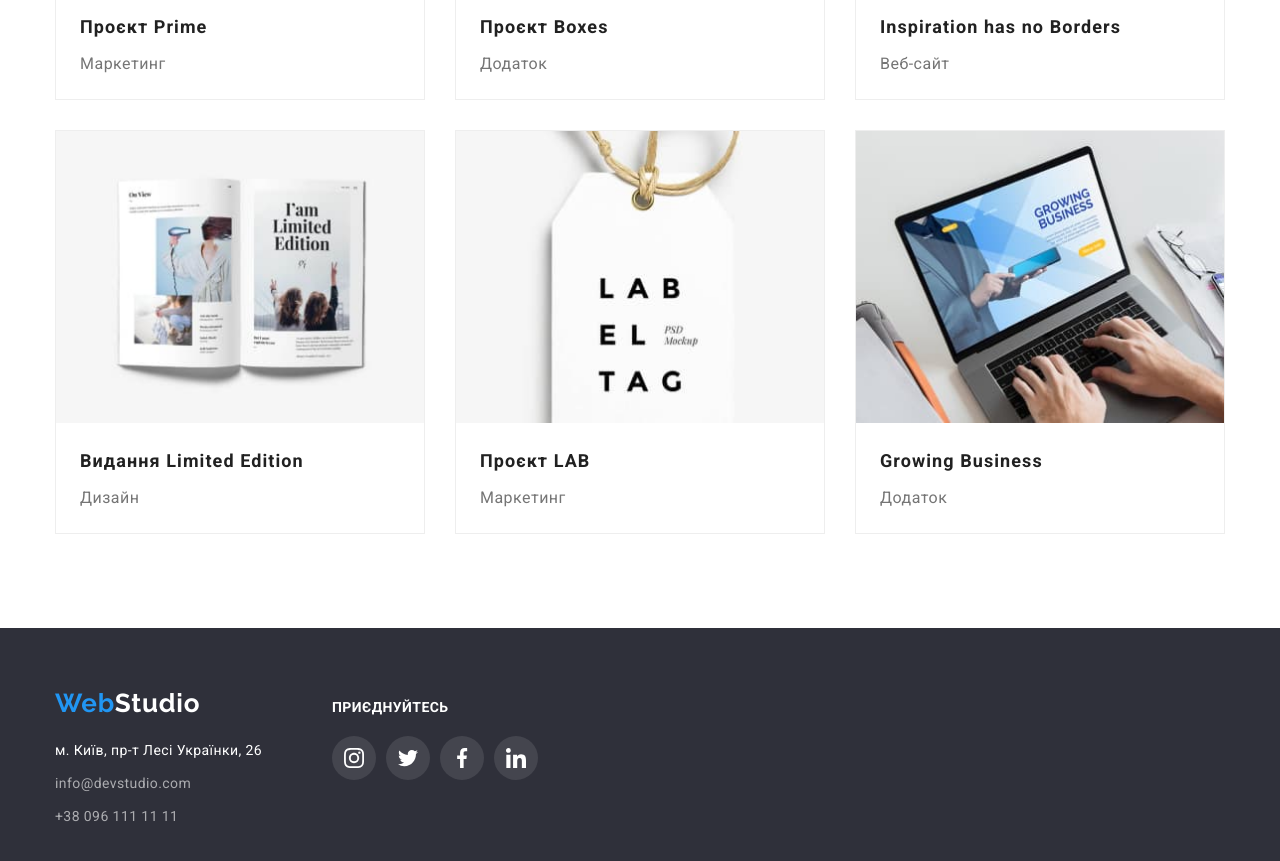
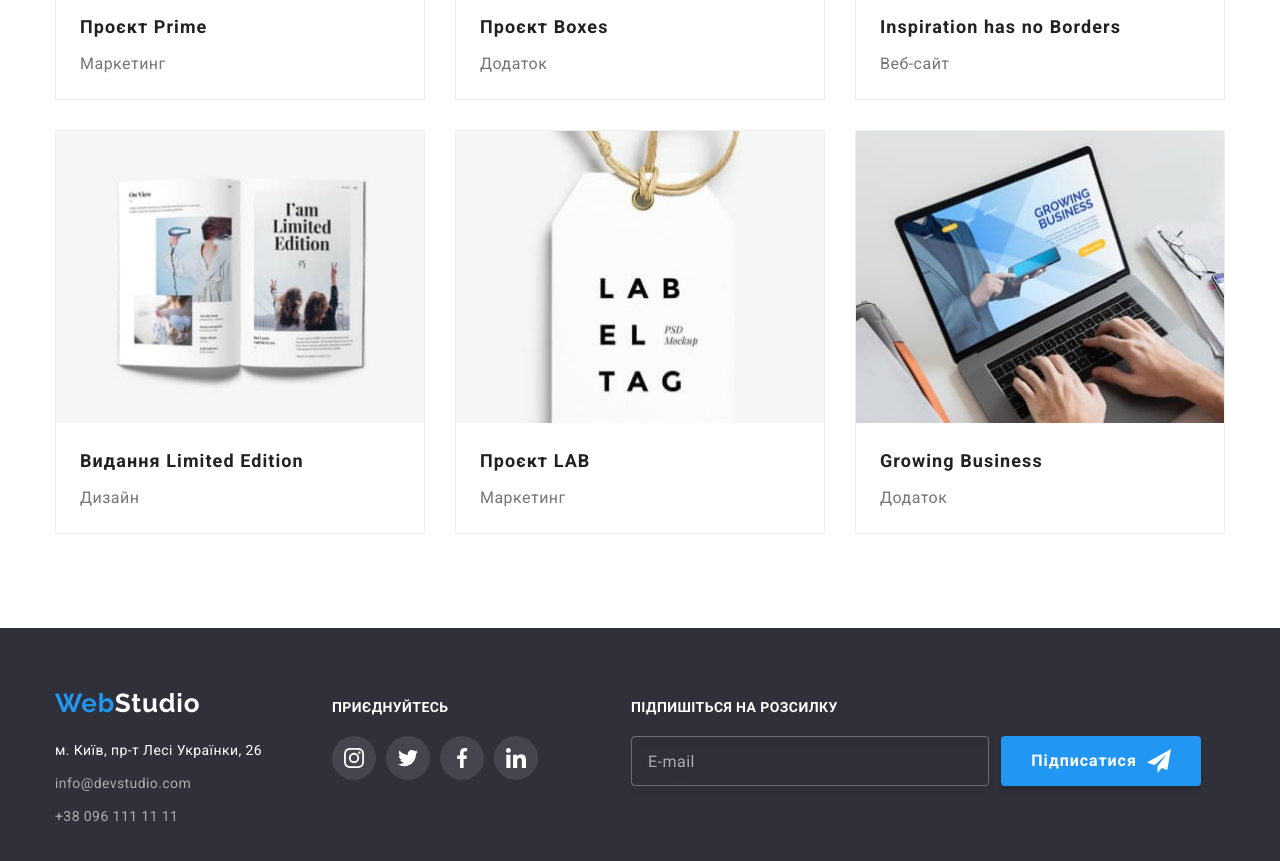
Before and after one commit to IG00RA/goit-markup-hw-07, a plain HTML site: page portfolio.html in a window 1280 px wide. Shown: the part 1001-1862 px from the top of the page. Drawn offline with nearby package versions, Linux system fonts and the light colour scheme.

Commit message:
add subscribe

```diff
--- a/css/styles.css
+++ b/css/styles.css
@@ -491,6 +491,58 @@ img {
   color: var(--bcgnd-color);
   margin-bottom: 20px;
 }
+.footer-social {
+  margin-right: 93px;
+}
+
+.subscribe-wrap {
+  display: flex;
+  gap: 12px;
+}
+
+.subscribe-btn {
+  color: var(--main-hero-color);
+  background-color: var(--secondary-link-color);
+  font-family: inherit;
+  font-weight: 700;
+  font-size: 16px;
+  line-height: 1.88;
+  letter-spacing: 0.06em;
+  box-shadow: 0px 4px 4px rgba(0, 0, 0, 0.15);
+  border-radius: 4px;
+  border: none;
+  width: 200px;
+  height: 50px;
+  text-align: center;
+  margin: 0 auto;
+  display: flex;
+  gap: 10px;
+  justify-content: center;
+  align-items: center;
+  padding: 13px 28px;
+}
+
+.footer-subscribe-input {
+  width: 358px;
+  height: 50px;
+  background-color: transparent;
+  border: 1px solid rgba(255, 255, 255, 0.3);
+  filter: drop-shadow(0px 4px 4px rgba(0, 0, 0, 0.15));
+  border-radius: 4px;
+  padding-left: 16px;
+  padding-right: 16px;
+  font-size: 16px;
+  line-height: 1.25;
+  letter-spacing: 0.03em;
+  color: rgba(255, 255, 255, 0.6);
+}
+
+.footer-subscribe-input::placeholder {
+  font-size: 16px;
+  line-height: 1.25;
+  letter-spacing: 0.03em;
+  color: rgba(255, 255, 255, 0.6);
+}
 
 /* Modal window */
 
--- a/portfolio.html
+++ b/portfolio.html
@@ -277,6 +277,22 @@
                     </li>
                 </ul>
             </div>
+            <div class="footer-subscribe">
+
+                <form name="subscribe" class="footer-subscribe-form">
+                    <label for="subscribe">
+                        <h3 class="footer-social-tittle">Підпишіться на розсилку</h3>
+                    </label>
+                    <div class="subscribe-wrap">
+                        <input id="subscribe" type="email" class="footer-subscribe-input" placeholder="E-mail">
+                </form>
+                <button class="subscribe-btn" type="button" data-modal-open><span
+                        class="subscribe-btn-text">Підписатися</span><svg class="footer-subscribe-icon" width="24"
+                        height="24">
+                        <use href="./images/icons.svg#icon-send"></use>
+                    </svg></button>
+            </div>
+        </div>
         </div>
     </footer>
 </body>
```
